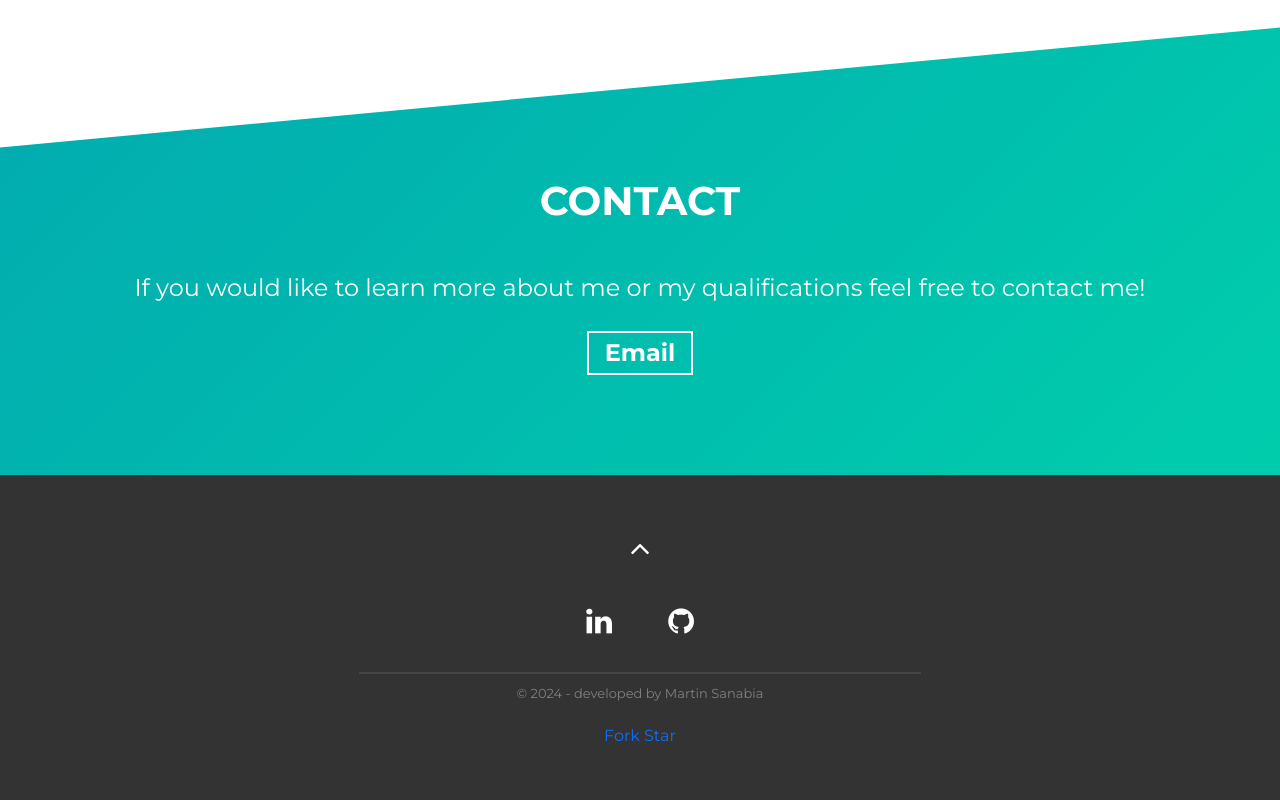
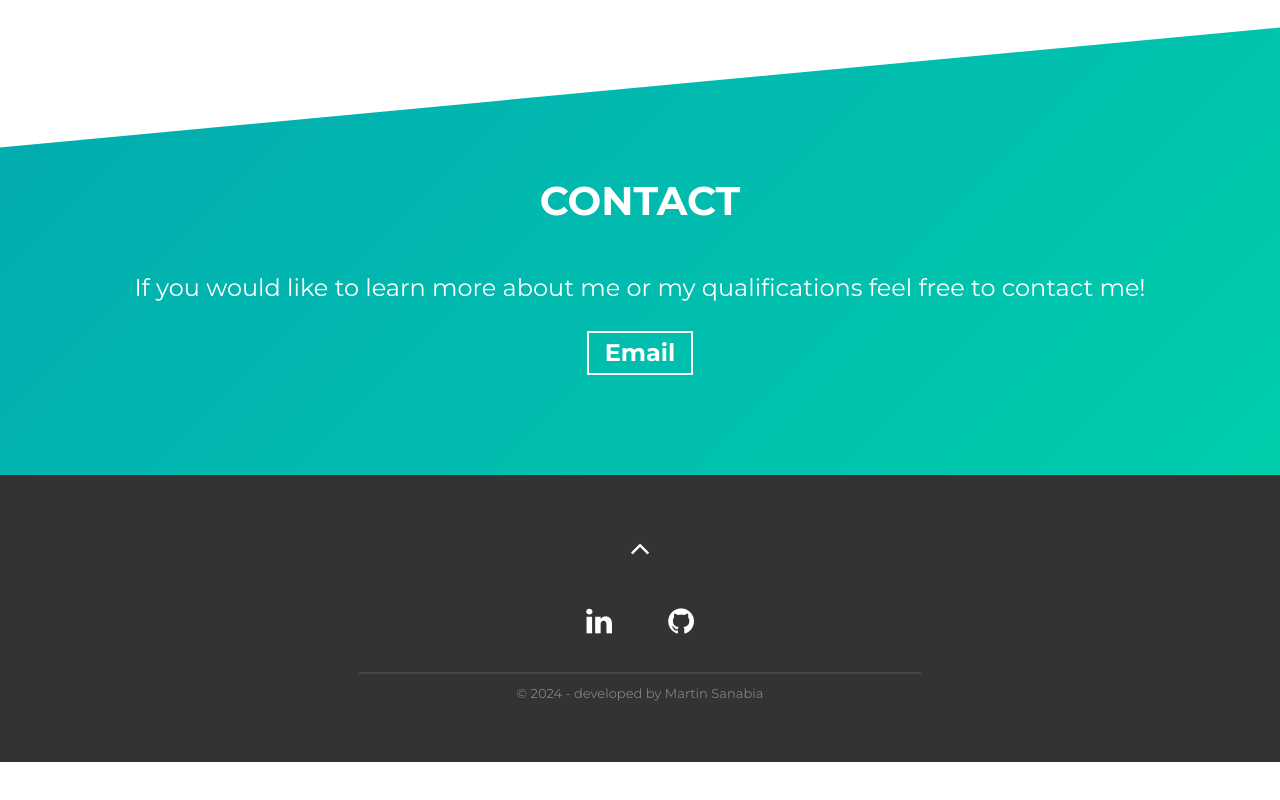
Before and after one commit to ArcEnig777/Portfolio, a website built with Parcel: page src/index.html in a window 1280 px wide. Shown: the part 3144-3944 px from the top of the page. After the commit the page ends 3906 px from the top, so only its background shows below. Built offline with nearby package versions, Linux system fonts and the light colour scheme.

Commit message:
Update index.html

```diff
--- a/src/index.html
+++ b/src/index.html
@@ -18,11 +18,11 @@
     <link rel="shortcut icon" type="image/png" href="assets/favicon.png" />
 
     <!-- Todo: put here your site title -->
-    <title>[Your name here] | Developer</title>
+    <title>Martin Sanabia | Developer</title>
     <!-- Todo: add some coding keywords below - e.g: (javascript, yourusername, etc) -->
     <meta name="keywords" content="[username], [name], skill" />
     <!-- Todo: improve your SEO by adding a small description of you -->
-    <meta name="description" content="[Your name here] | Developer" />
+    <meta name="description" content="Martin Sanabia | Developer" />
 
     <link
       rel="stylesheet"
@@ -306,33 +306,6 @@
           >
         </p>
 
-        <!-- TO DO: remove this entire paragraph once you finish your portfolio -->
-        <p class="mt-3 pt-3">
-          <a
-            rel="noreferrer"
-            class="github-button"
-            href="https://github.com/cobiwave/simplefolio/fork"
-            data-icon="octicon-repo-forked"
-            data-size="large"
-            data-show-count="true"
-            aria-label="Fork ntkme/github-buttons on GitHub"
-            >Fork</a
-          >
-          <a
-            rel="noreferrer"
-            class="github-button"
-            href="https://github.com/cobiwave/simplefolio"
-            data-icon="octicon-star"
-            data-size="large"
-            data-show-count="true"
-            aria-label="Star cobiwave/simplefolio on GitHub"
-            >Star</a
-          >
-        </p>
-      </div>
-    </footer>
-    <!-- /END Footer Section -->
-
     <script defer type="module" src="index.js"></script>
   </body>
 </html>
```
